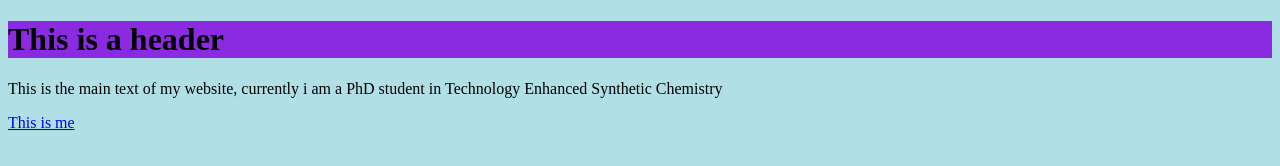
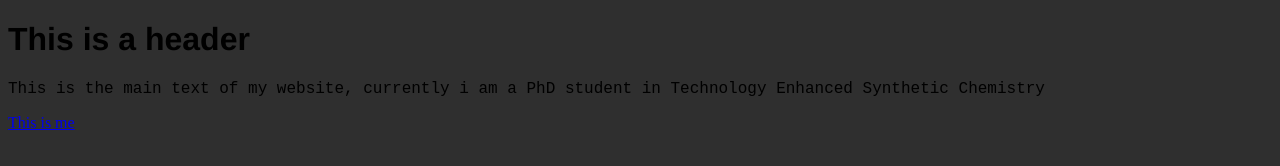
Before and after one commit to J-Sacob/J-Sacob.github.io, a plain HTML site: page index.html in a window 1280 px wide. Drawn offline with Linux system fonts and the light colour scheme.

Commit message:
trying fonts

```diff
--- a/index.html
+++ b/index.html
@@ -5,9 +5,9 @@
     <meta name="viewport" content="width=device-width, initial-scale=1.0">
     <title>Samuel Jacob - A guy</title>
 </head>
-<body style="background-color:powderblue;">
-    <h1 style="background-color: blueviolet;">This is a header</h1>
-    <p>This is the main text of my website, currently i am a PhD student in Technology Enhanced Synthetic Chemistry</p>
+<body style="background-color:rgb(47, 47, 47);">
+    <h1 style="font-family: 'Franklin Gothic Medium', 'Arial Narrow', Arial, sans-serif;">This is a header</h1>
+    <p style = "font-family: 'Courier New', Courier, monospace;">This is the main text of my website, currently i am a PhD student in Technology Enhanced Synthetic Chemistry</p>
     <a href="https://www.bristol.ac.uk/chemistry/synthesis-cdt/people/2024-cohort/">This is me</a>
 </body>
 </html>
```
